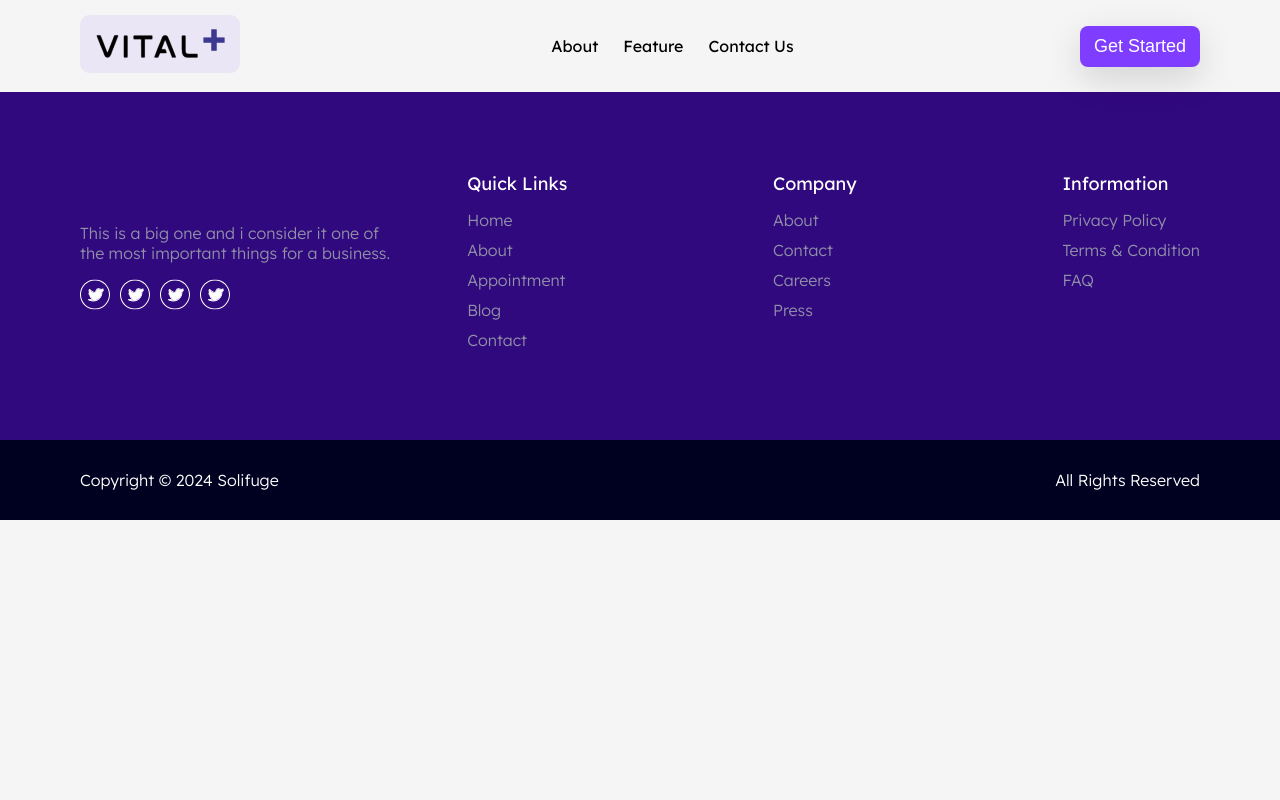
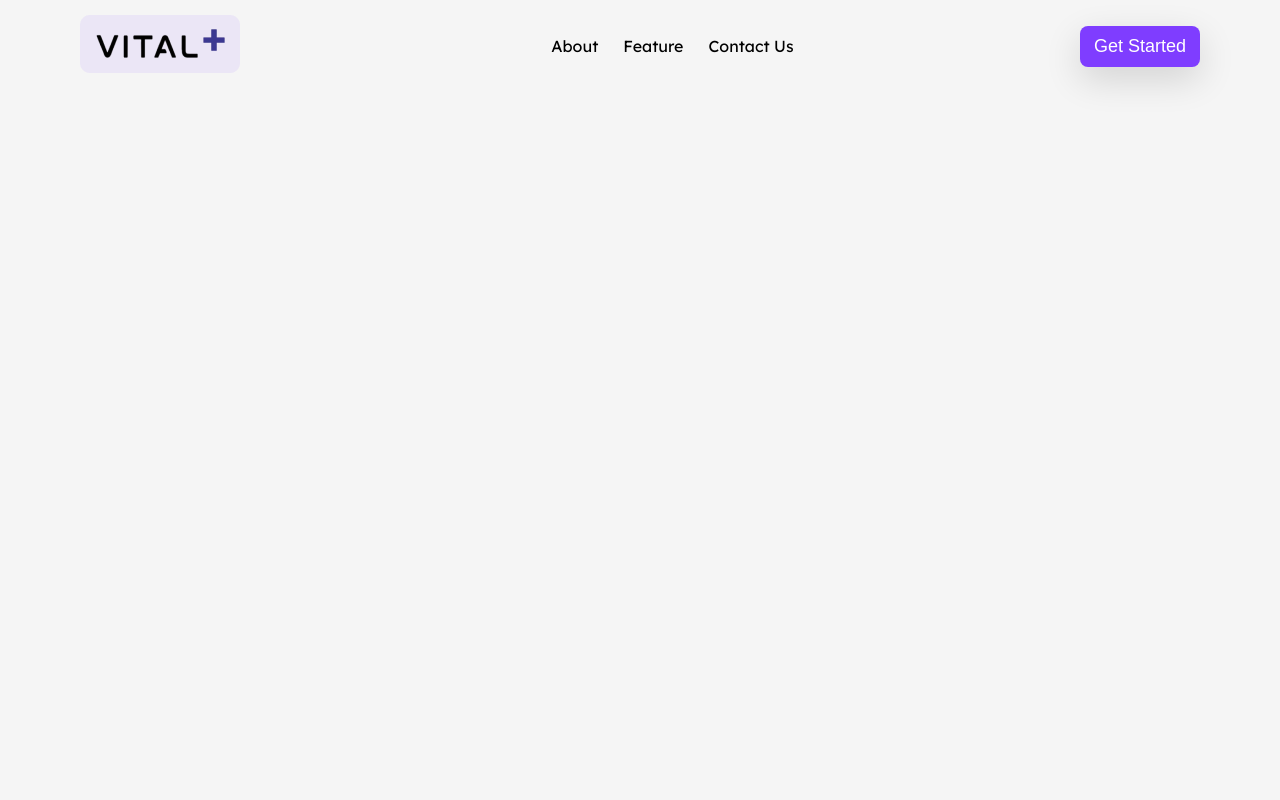
Before and after one commit to idara914/VitalPlus, a Next.js app: page /aboutus in a window 1280 px wide. Shown: the top 800 px of the page. Built offline with nearby package versions, Linux system fonts and the light colour scheme.

Commit message:
added space in empty page

```diff
--- a/app/components/Layouts/MainLayout.js
+++ b/app/components/Layouts/MainLayout.js
@@ -20,7 +20,10 @@ export default function MainLayout({ children, isSignedIn = false }) {
     >
       <div>
         <Navbar isSignedIn={isSignedIn} />
-        <div className={styles.containerRightInner}>{children}</div>
+        {children && (
+          <div className={styles.containerRightInner}>{children}</div>
+        )}
+        {!children && <div style={{ height: "100vh" }}></div>}
         <Footer />
       </div>
     </ConfigProvider>
--- a/app/components/layouts/MainLayout.js
+++ b/app/components/layouts/MainLayout.js
@@ -20,7 +20,10 @@ export default function MainLayout({ children, isSignedIn = false }) {
     >
       <div>
         <Navbar isSignedIn={isSignedIn} />
-        <div className={styles.containerRightInner}>{children}</div>
+        {children && (
+          <div className={styles.containerRightInner}>{children}</div>
+        )}
+        {!children && <div style={{ height: "100vh" }}></div>}
         <Footer />
       </div>
     </ConfigProvider>
```
